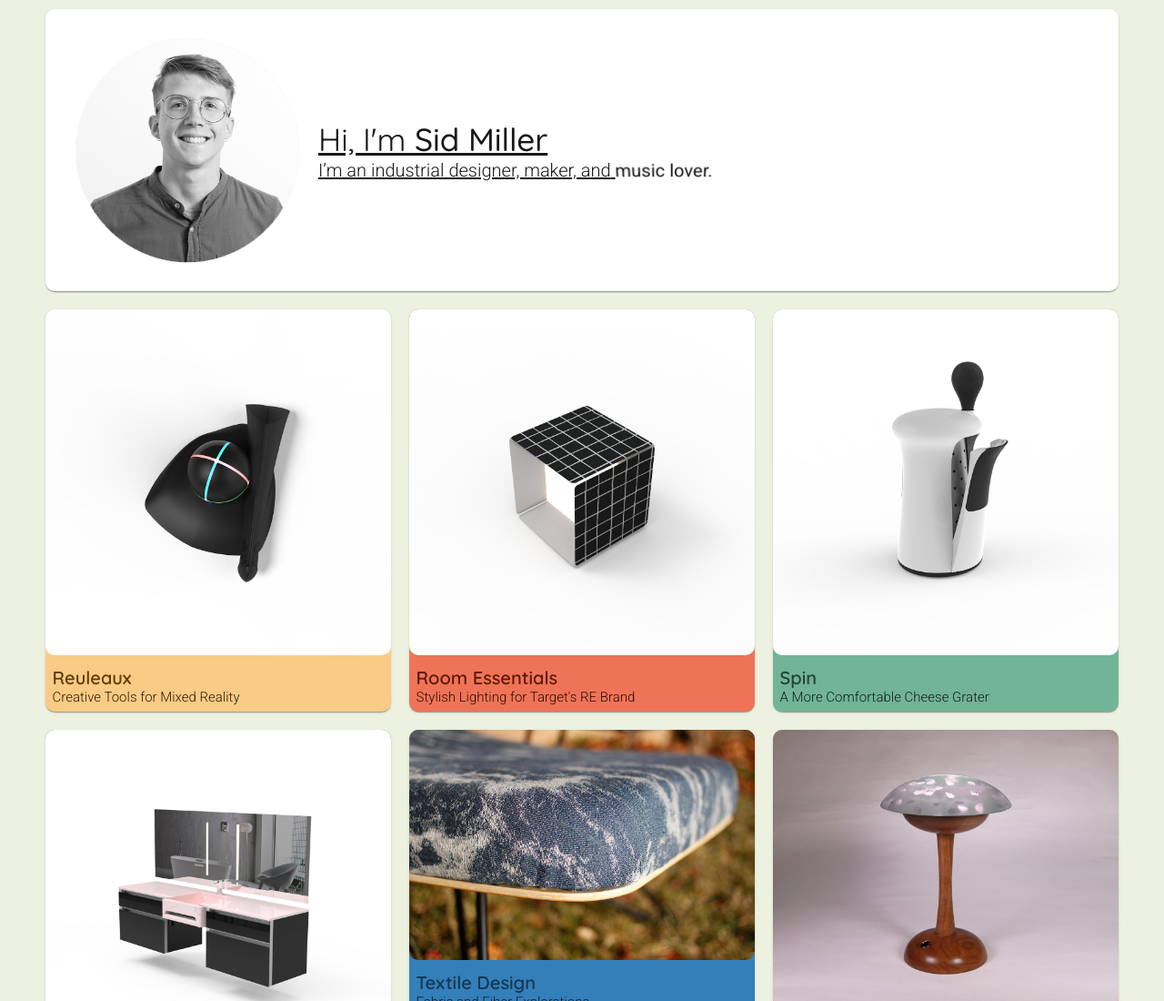
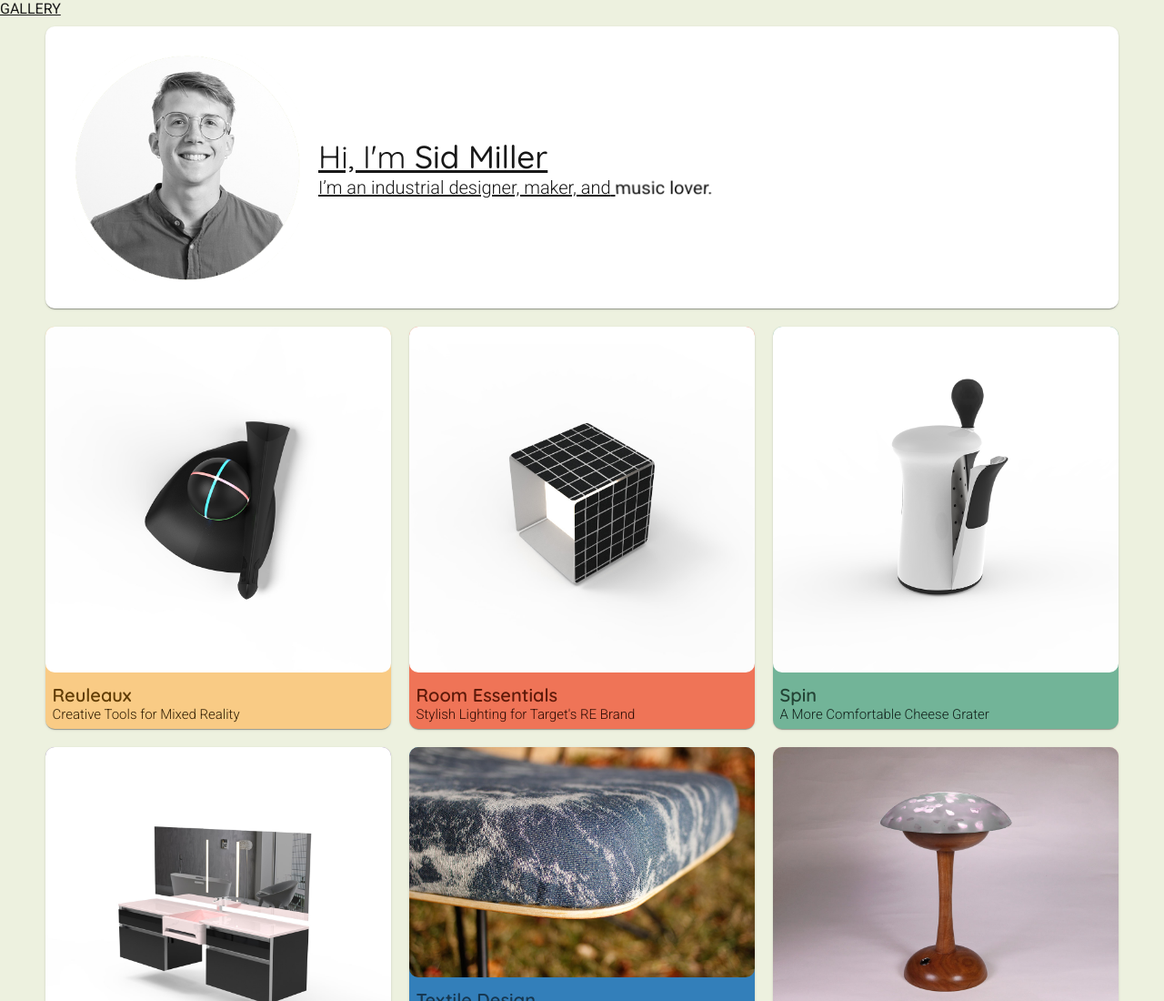
Before and after one commit to sidrichmill/V1, a website built with Parcel: page src/index.html in a window 1280 px wide. Shown: the top 1100 px of the page at 91% size. Built offline with nearby package versions, Linux system fonts and the light colour scheme.

Commit message:
Added Gallery link to index.html

```diff
--- a/src/index.html
+++ b/src/index.html
@@ -7,6 +7,7 @@
     <link rel="stylesheet" href="./scss/main.scss">
   </head>
   <body>
+    <a href="./gallery.html">GALLERY</a>
     <div class="container">
       <section class="asidesContainer">
         <aside class="drawer drawer--closed">
```
